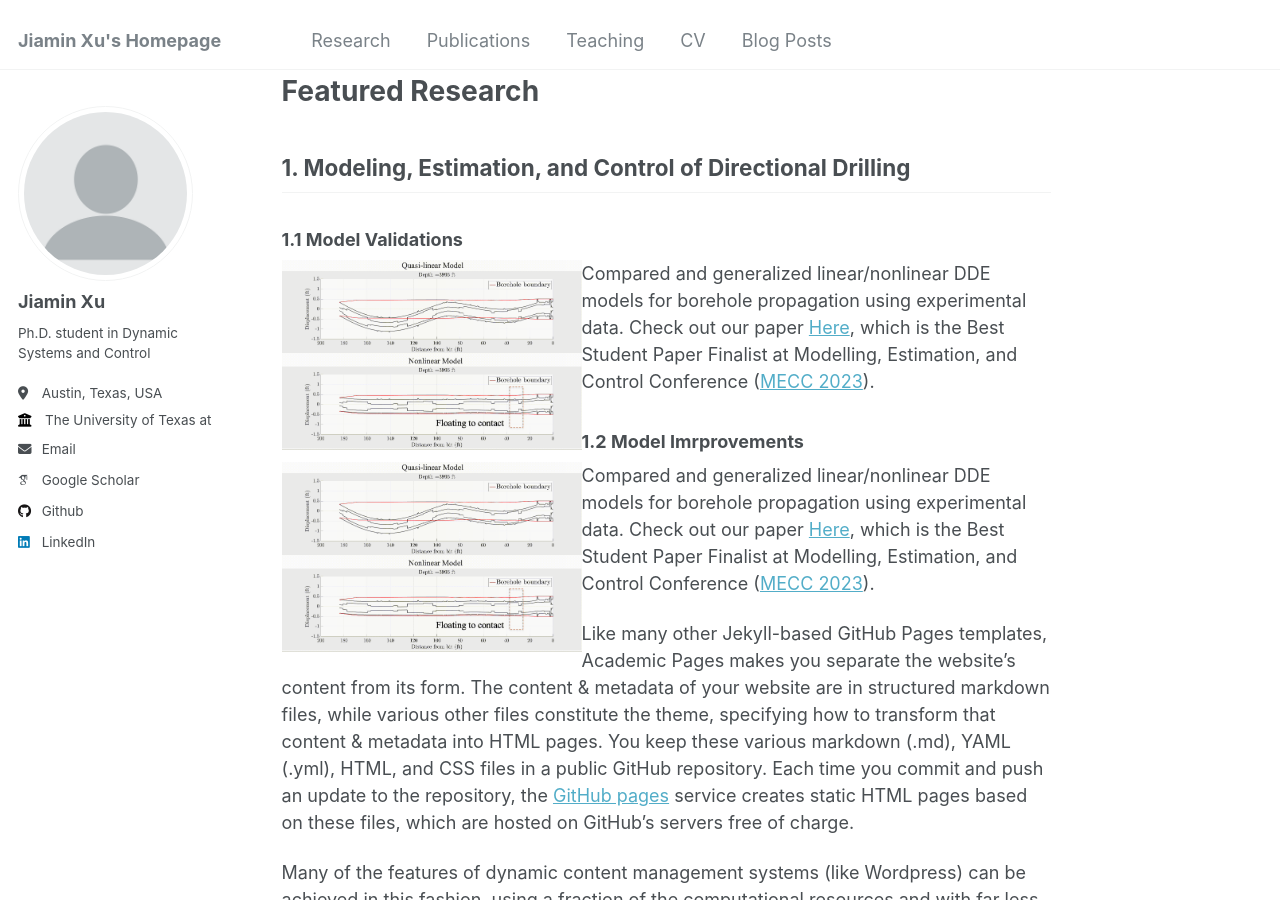
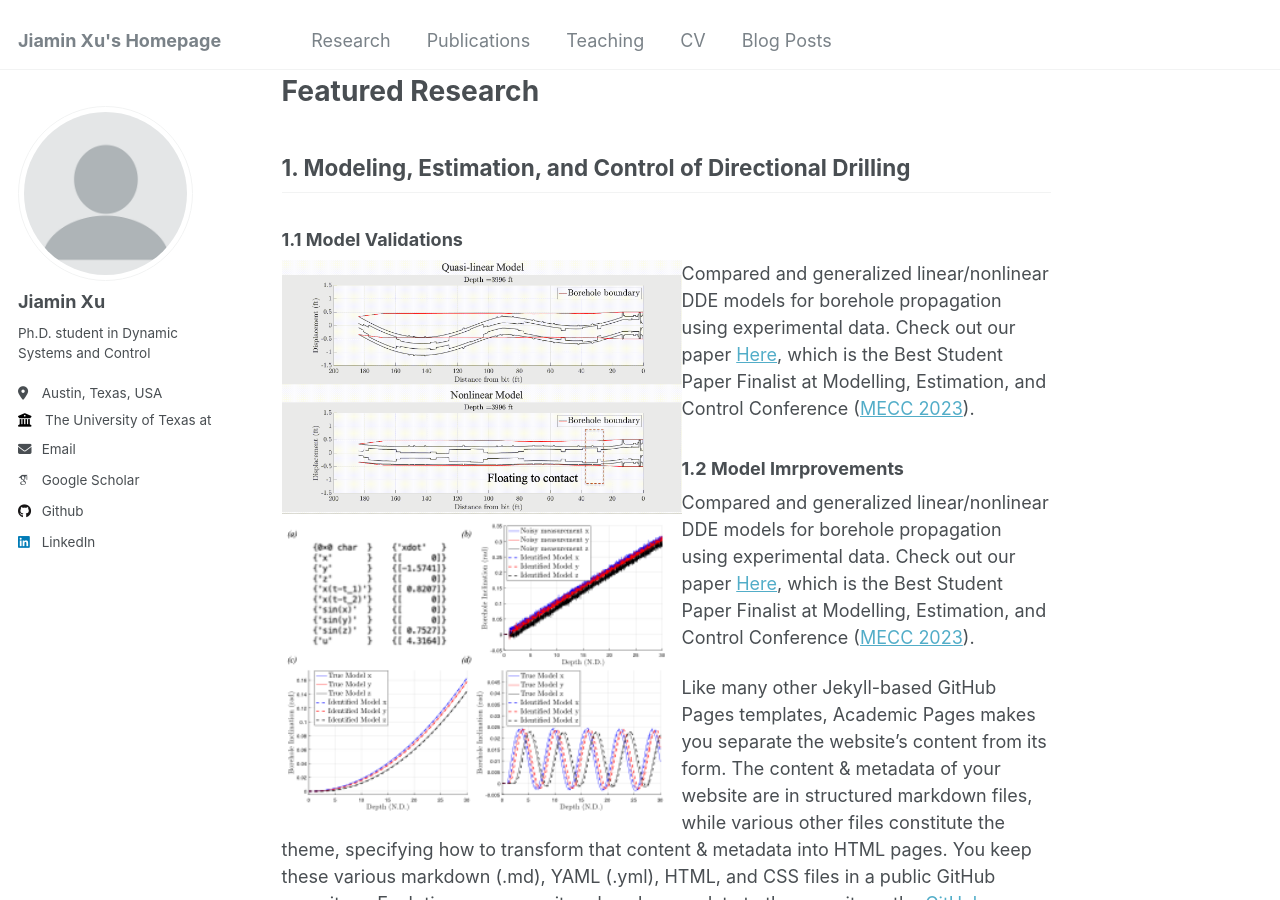
Before and after one commit to Jiaminx7/Website, a Jekyll site: the page built from _pages/about.md, in a window 1280 px wide and 900 px high, scrolled down 548 px. Built offline with Jekyll 4.4.1, drawn with Linux system fonts in a browser that asks for light colours; some web fonts are replaced.

Commit message:
Update about.md

```diff
--- a/_pages/about.md
+++ b/_pages/about.md
@@ -7,7 +7,7 @@ redirect_from:
   - /about.html
 ---
 
-<img src="https://jiaminx7.github.io/Website/images/Background.png" alt="Research Illustration" style="float: right; margin-left: 25px; width: 300px;">
+<img src="https://jiaminx7.github.io/Website/images/Background.png" alt="Research Illustration" style="float: right; margin-left: 15px; width: 300px;">
 
 Hello. I am a third year Ph.D. student in the [Walker Department of Mechanical Engineering at the University of Texas at Austin](https://www.me.utexas.edu/), where I conducted research in the [Advanced Power Systems and Control Laboratory](https://www.apscl.me.utexas.edu/) under the supervision of Prof. [Dongmei "Maggie" Chen](https://www.me.utexas.edu/people/faculty-directory/chen). Previously, I was a visiting researcher in the [Renewable Energy & Turbulent Environment Group](https://chamorro.mechse.illinois.edu/) at the University of Illinois at Urbana-Champaign (UIUC).
 
@@ -18,11 +18,11 @@ My research centers on the integration of advanced physics-based and machine lea
 ## 1. Modeling, Estimation, and Control of Directional Drilling
 
 ### 1.1 Model Validations
-<img src="https://jiaminx7.github.io/Website/images/Comparison.gif" alt="MECC_2023" style="float: left; right: 15px; width: 300px;">
+<img src="https://jiaminx7.github.io/Website/images/Comparison.gif" alt="MECC_2023" style="float: left; right: 25px; width: 400px;">
 Compared and generalized linear/nonlinear DDE models for borehole propagation using experimental data. Check out our paper [Here](https://asmedigitalcollection.asme.org/lettersdynsys/article-abstract/3/2/021007/1166902/Experimentally-Validated-Nonlinear-Delayed?redirectedFrom=fulltext), which is the Best Student Paper Finalist at Modelling, Estimation, and Control Conference ([MECC 2023](https://mecc2023.a2c2.org/)).
 
 ### 1.2 Model Imrprovements
-<img src="https://jiaminx7.github.io/Website/images/Comparison.gif" alt="MECC_2023" style="float: left; right: 15px; width: 300px;">
+<img src="https://jiaminx7.github.io/Website/images/AIM.png" alt="AIM" style="float: left; right: 25px; width: 400px;">
 Compared and generalized linear/nonlinear DDE models for borehole propagation using experimental data. Check out our paper [Here](https://asmedigitalcollection.asme.org/lettersdynsys/article-abstract/3/2/021007/1166902/Experimentally-Validated-Nonlinear-Delayed?redirectedFrom=fulltext), which is the Best Student Paper Finalist at Modelling, Estimation, and Control Conference ([MECC 2023](https://mecc2023.a2c2.org/)).
 
 Like many other Jekyll-based GitHub Pages templates, Academic Pages makes you separate the website's content from its form. The content & metadata of your website are in structured markdown files, while various other files constitute the theme, specifying how to transform that content & metadata into HTML pages. You keep these various markdown (.md), YAML (.yml), HTML, and CSS files in a public GitHub repository. Each time you commit and push an update to the repository, the [GitHub pages](https://pages.github.com/) service creates static HTML pages based on these files, which are hosted on GitHub's servers free of charge.
```
